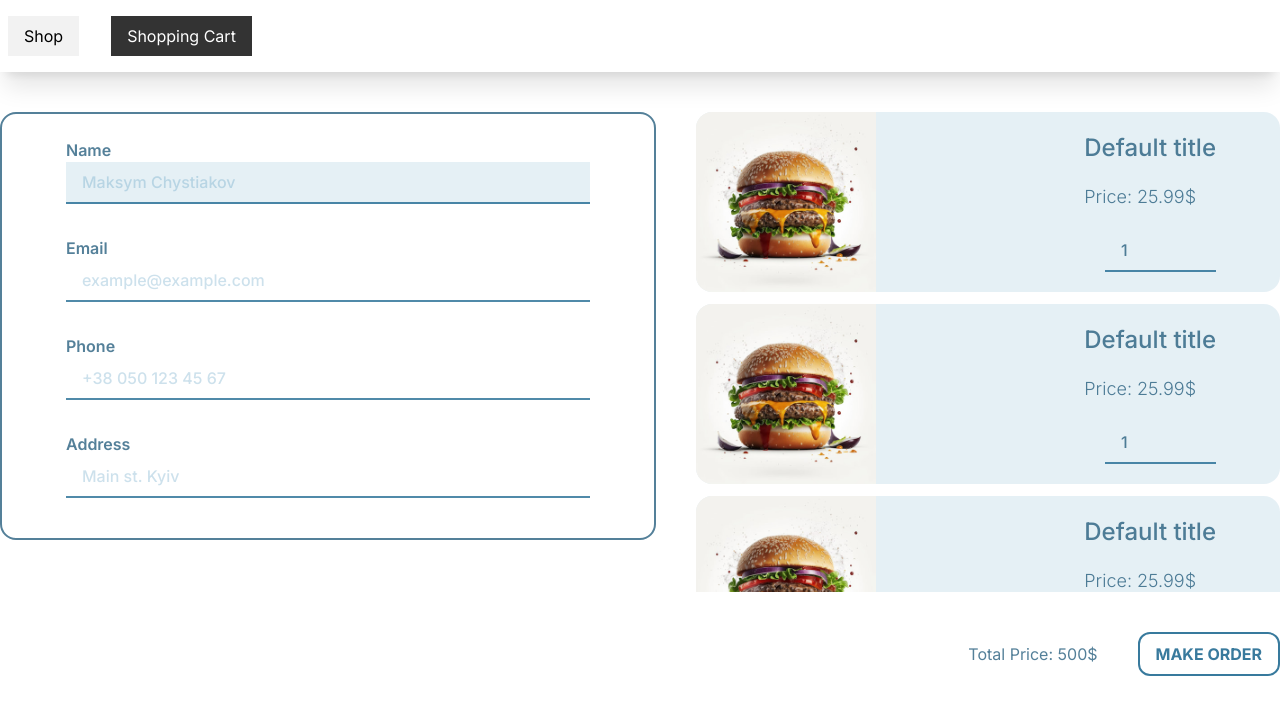
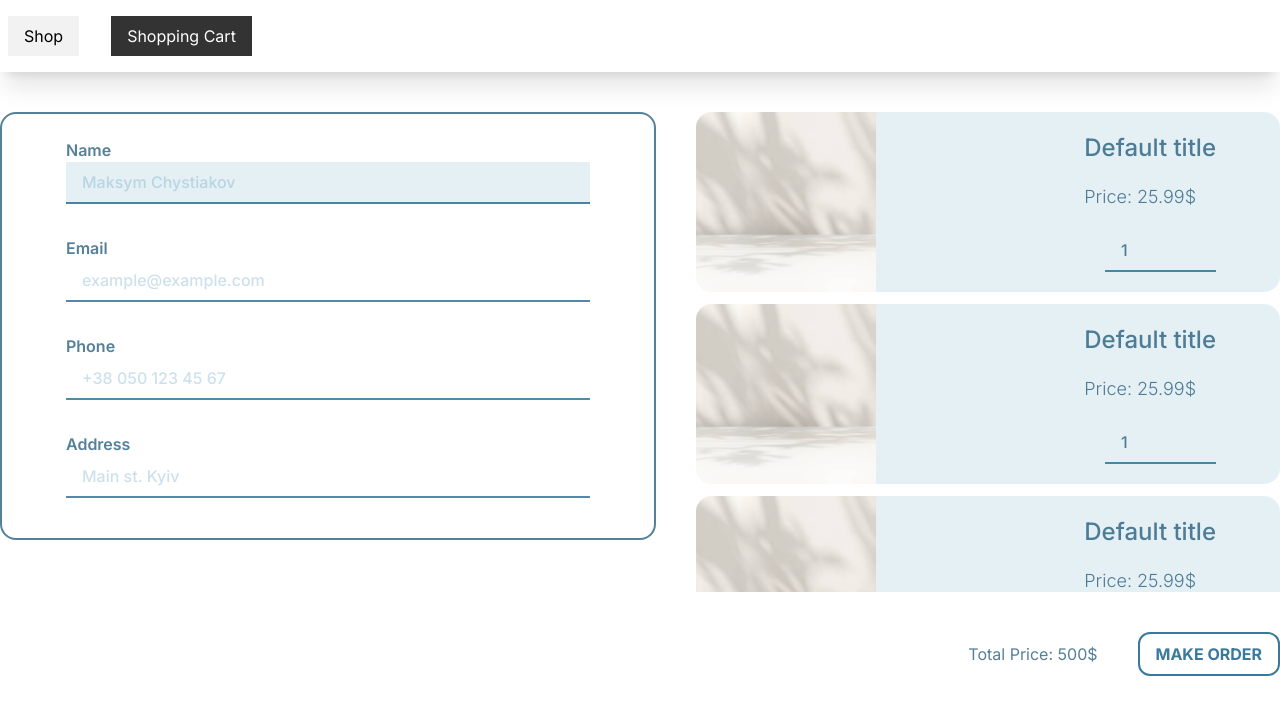
Before and after one commit to cheestick/delivery-app, a Next.js app: page /cart in a window 1280 px wide. Shown: the top 714 px of the page. Built offline with nearby package versions, Linux system fonts and the light colour scheme.

Commit message:
cart item default image was fixed

```diff
--- a/src/components/CartItem.tsx
+++ b/src/components/CartItem.tsx
@@ -1,21 +1,24 @@
 import React from "react";
 import InputCounter from "./ui/InputCounter";
 import Image from "next/image";
+import { defaultImageURL } from "@/utils/constants";
 
 type CartItemProps = {
   title?: string;
   price?: number;
+  imageURL?: string;
 };
 
 export default function CartItem({
   title = "Default title",
   price = 25.99,
+  imageURL,
 }: CartItemProps) {
   return (
     <div className="flex gap-10 justify-between mb-3 bg-sky-700/10 rounded-2xl overflow-hidden ">
       <Image
         className="aspect-square object-cover object-center "
-        src={"/images/burger.jpg"}
+        src={imageURL || defaultImageURL}
         alt={"Product"}
         width={180}
         height={180}
```
